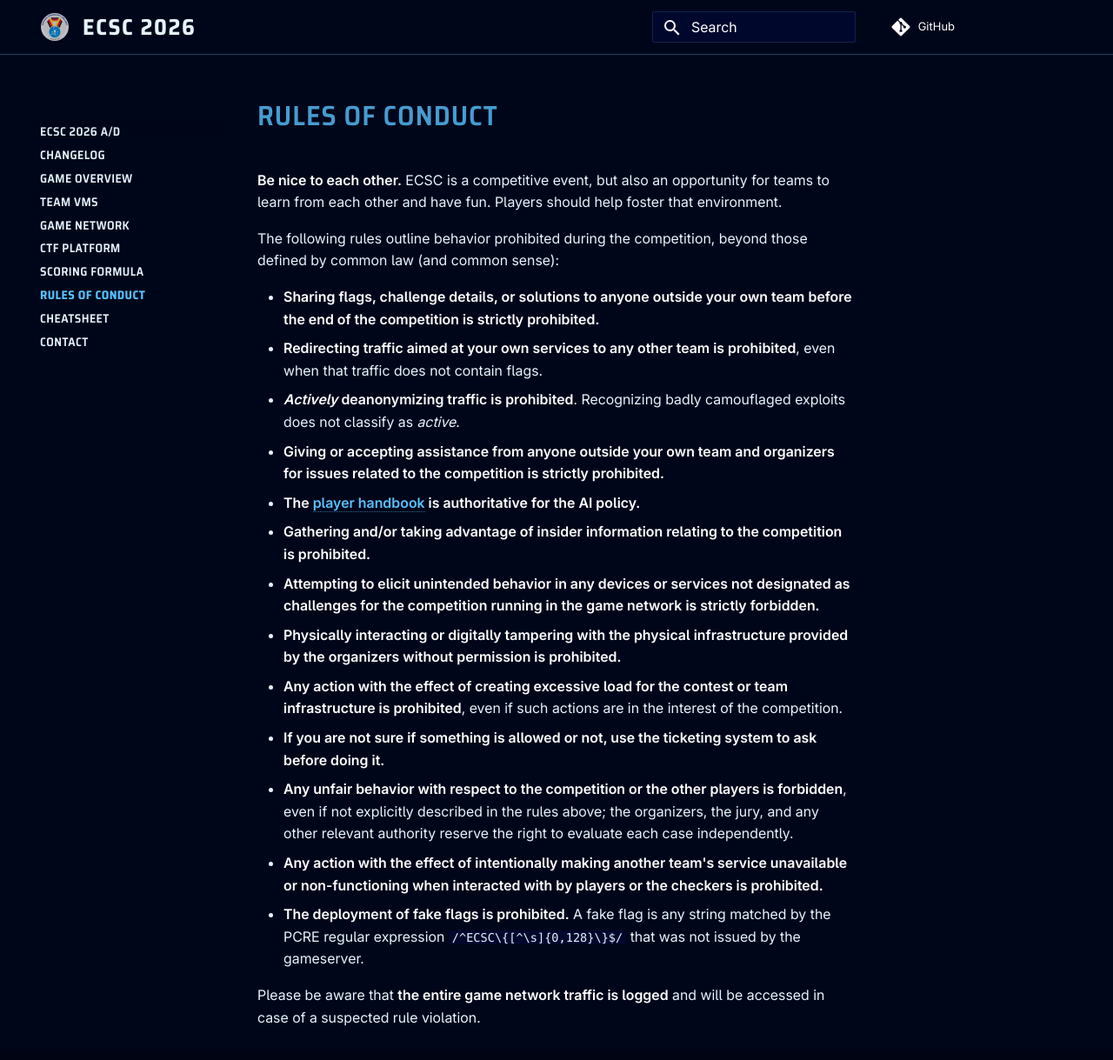
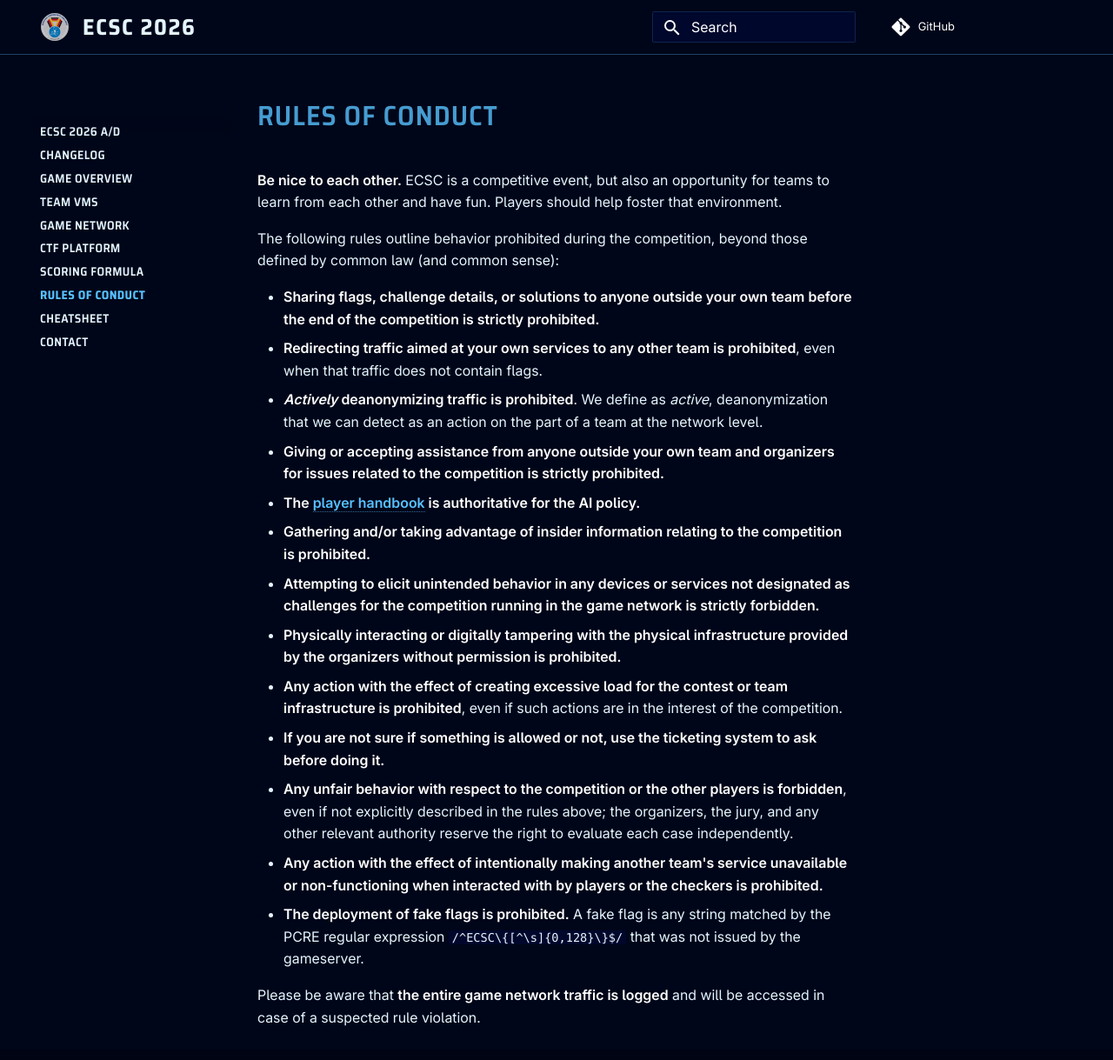
Before and after one commit to Attacking-Lab/ecsc2026-ad-wiki, an MkDocs documentation site: the page built from docs/conduct.md, in a window 1280 px wide and 1231 px high. Shown: the top 1219 px of the window at 87% size. Built offline with MkDocs 1.6.1 and Material for MkDocs 9.7.7, drawn with Linux system fonts in a browser that asks for light colours; comment, search, counter and statistics services are not loaded.

Commit message:
Improve deanonymization definition

```diff
--- a/docs/conduct.md
+++ b/docs/conduct.md
@@ -10,7 +10,7 @@ those defined by common law (and common sense):
   your own team before the end of the competition is strictly prohibited.</span>
 - <span class=hltext>Redirecting traffic aimed at your own services to any other team is
   prohibited</span>, even when that traffic does not contain flags.
-- <span class=hltext>*Actively* deanonymizing traffic is prohibited</span>. Recognizing badly camouflaged exploits does not classify as *active*.
+- <span class=hltext>*Actively* deanonymizing traffic is prohibited</span>. We define as *active*, deanonymization that we can detect as an action on the part of a team at the network level.
 - <span class=hltext>Giving or accepting assistance from anyone outside your own team and organizers for issues related to the competition is strictly prohibited.</span>
 - <span class=hltext>The [player handbook](https://handbook.ecsc2026.de/) is authoritative for the AI policy.</span>
 - <span class=hltext>Gathering and/or taking advantage of insider information relating to the competition is prohibited.</span>
```
